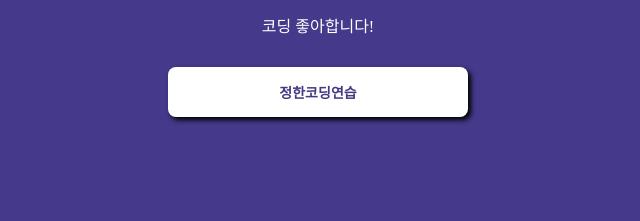
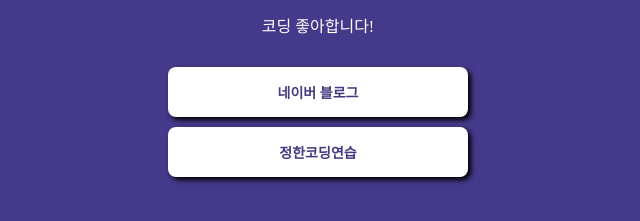
Before and after one commit to jwehan/mypage, a plain HTML site: page index.html in a window 1280 px wide. Shown: the part 213-434 px from the top of the page, without its empty margins (322-962 px from the left). Drawn offline with Linux system fonts and the light colour scheme; a web font is replaced by a local one.

Commit message:
Update index.html

```diff
--- a/index.html
+++ b/index.html
@@ -82,7 +82,8 @@
         <div class="profile"></div>
         <h1 class="main">정한</h1>
         <p class="sub">코딩 좋아합니다!</p>
-        <a target="_blank" href="https://blog.naver.com/jwehan/">정한코딩연습</a>
+        <a target="_blank" href="https://blog.naver.com/jwehan;">네이버 블로그</a>
+        <a target="_blank" href="https://github.com/jwehan/mypage/blob/main/homework.html;">정한코딩연습</a>
     </div>
     </body>
 </html>
```
